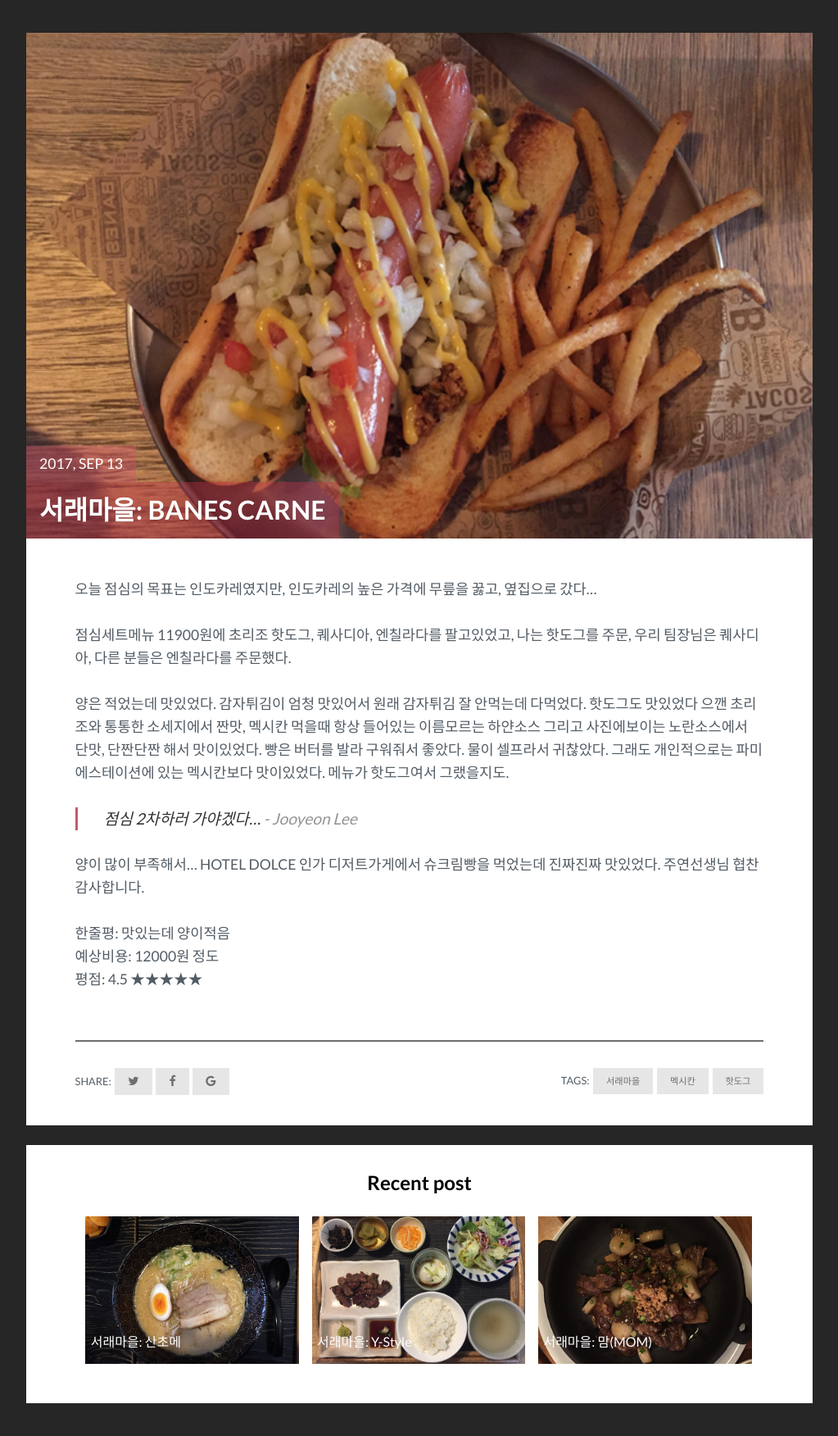
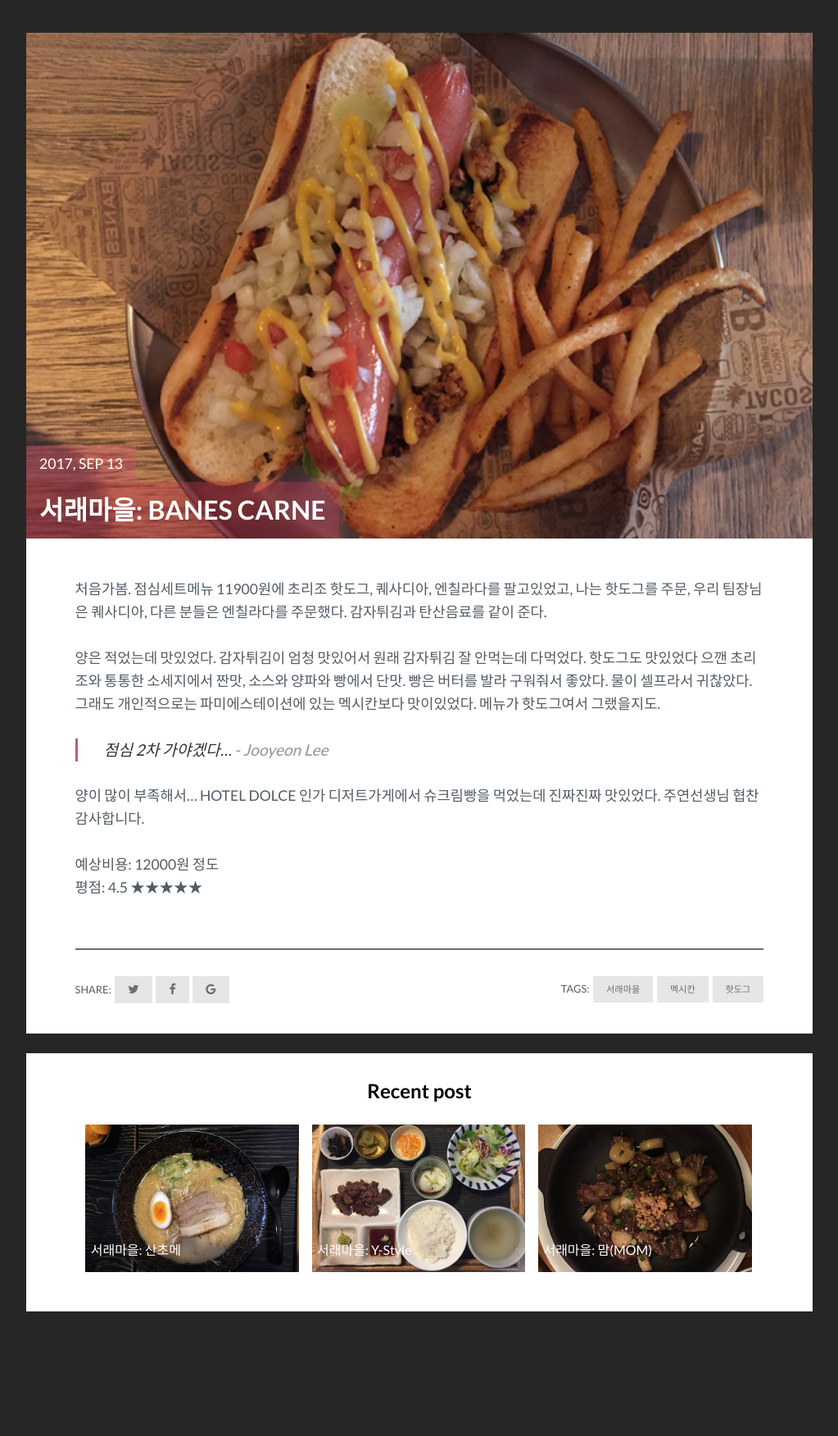
Before and after one commit to hjkim522/sapbap.github.io, a Jekyll site: the page built from _posts/2017-09-13-banes-carne.markdown, in a window 1280 px wide. Shown: the whole page at 82% size, without its empty margins (128-1151 px from the left). Built offline with Jekyll 4.4.1, drawn with Linux system fonts in a browser that asks for light colours; after the commit the page ends 1640 px from its top, so only the background shows below that.

Commit message:
update posts

```diff
--- a/_layouts/post.html
+++ b/_layouts/post.html
@@ -17,6 +17,7 @@
 
     <div class="entry_content">
       {{page.content | markdownify}}
+      <!-- {{page.rate}} -->
     </div>
 
     <div class="post_wrapper">
--- a/_posts/2017-09-13-banes-carne.markdown
+++ b/_posts/2017-09-13-banes-carne.markdown
@@ -3,19 +3,18 @@
 title: "서래마을: BANES CARNE"
 img: hotdog-res.png # Add image post (optional)
 date: 2017-09-13 12:30:00 +0900
-description: You’ll find this post in your `_posts` directory. Go ahead and edit it and re-build the site to see your changes. # Add post description (optional)
+description: # Add post description (optional)
 tag: [서래마을, 멕시칸, 핫도그]
+rate: 4.5
+cost: 12000
 ---
-오늘 점심의 목표는 인도카레였지만, 인도카레의 높은 가격에 무릎을 꿇고, 옆집으로 갔다...
+처음가봄. 점심세트메뉴 11900원에 초리조 핫도그, 퀘사디아, 엔칠라다를 팔고있었고, 나는 핫도그를 주문, 우리 팀장님은 퀘사디아, 다른 분들은 엔칠라다를 주문했다. 감자튀김과 탄산음료를 같이 준다.
 
-점심세트메뉴 11900원에 초리조 핫도그, 퀘사디아, 엔칠라다를 팔고있었고, 나는 핫도그를 주문, 우리 팀장님은 퀘사디아, 다른 분들은 엔칠라다를 주문했다.
+양은 적었는데 맛있었다. 감자튀김이 엄청 맛있어서 원래 감자튀김 잘 안먹는데 다먹었다. 핫도그도 맛있었다 으깬 초리조와 통통한 소세지에서 짠맛, 소스와 양파와 빵에서 단맛. 빵은 버터를 발라 구워줘서 좋았다. 물이 셀프라서 귀찮았다. 그래도 개인적으로는 파미에스테이션에 있는 멕시칸보다 맛이있었다. 메뉴가 핫도그여서 그랬을지도.
 
-양은 적었는데 맛있었다. 감자튀김이 엄청 맛있어서 원래 감자튀김 잘 안먹는데 다먹었다. 핫도그도 맛있었다 으깬 초리조와 통통한 소세지에서 짠맛, 멕시칸 먹을때 항상 들어있는 이름모르는 하얀소스 그리고 사진에보이는 노란소스에서 단맛, 단짠단짠 해서 맛이있었다. 빵은 버터를 발라 구워줘서 좋았다. 물이 셀프라서 귀찮았다. 그래도 개인적으로는 파미에스테이션에 있는 멕시칸보다 맛이있었다. 메뉴가 핫도그여서 그랬을지도.
-
-> 점심 2차하러 가야겠다... <cite>- Jooyeon Lee</cite>
+> 점심 2차 가야겠다... <cite>- Jooyeon Lee</cite>
 
 양이 많이 부족해서... HOTEL DOLCE 인가 디저트가게에서 슈크림빵을 먹었는데 진짜진짜 맛있었다. 주연선생님 협찬 감사합니다.
 
-한줄평: 맛있는데 양이적음 <br>
 예상비용: 12000원 정도 <br>
 평점: 4.5 &#9733;&#9733;&#9733;&#9733;&#9733;
```
Also changed, not shown: _posts/2017-09-13-mom.markdown (+5 -6 lines), 4 other files.
